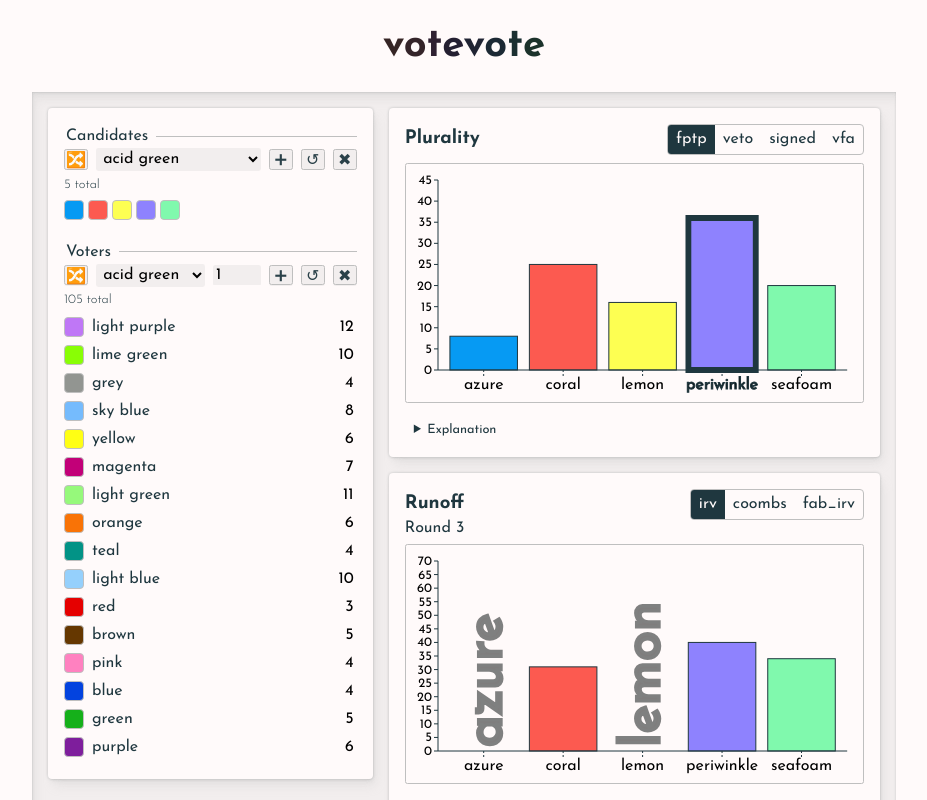
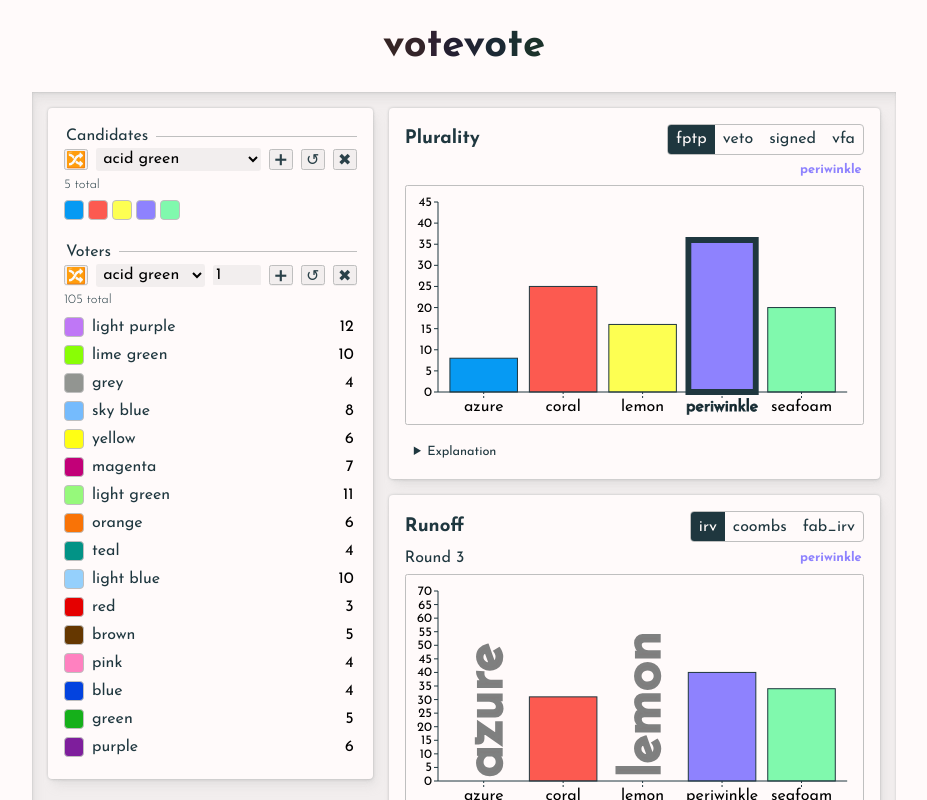
Before and after one commit to tif-calin/votevote, a React (Create React App) app: page / in a window 1280 px wide. Shown: the whole page, without its empty margins (176-1103 px from the left). Built offline with nearby package versions, Linux system fonts and the light colour scheme.

Commit message:
show winners

```diff
--- a/src/views/home/blocks/Block/Block.tsx
+++ b/src/views/home/blocks/Block/Block.tsx
@@ -2,7 +2,7 @@ import React from 'react';
 import styled from 'styled-components';
 import BlockBottom from './BlockBottom';
 import BlockMiddle from './BlockMiddle';
-import BlockTop from './BlockTop';
+import { MemoizedBlockTop } from './BlockTop';
 
 interface Props {
   title: string;
@@ -14,6 +14,7 @@ interface Props {
   round?: number;
   method: string;
   setMethod: (method: string) => void;
+  winners?: string[];
 };
 
 const Container = styled.div`
@@ -24,7 +25,7 @@ const Container = styled.div`
 `;
 
 const Block: React.FC<Props> = ({
-  title, info, round,
+  title, info, round, winners = [],
   method, setMethod,
   children
 }) => {
@@ -37,13 +38,14 @@ const Block: React.FC<Props> = ({
 
   return (
     <Container className="island">
-      <BlockTop
+      <MemoizedBlockTop
         title={title}
         subtitle={info?.[method]?.name}
         options={options}
         selected={method}
         setSelected={setMethod}
         round={round}
+        winners={winners}
       />
 
       <BlockMiddle>{children}</BlockMiddle>
--- a/src/views/home/blocks/Block/BlockTop.tsx
+++ b/src/views/home/blocks/Block/BlockTop.tsx
@@ -1,5 +1,6 @@
 import React from 'react';
 import styled from 'styled-components';
+import ColorName from '../../../../components/ColorName';
 
 const Top = styled.div`
   display: flex;
@@ -50,15 +51,28 @@ const Top = styled.div`
 const SubTop = styled.span`
   line-height: 1;
   font-size: 1rem;
-  margin-top: -0.5rem;
+  display: flex;
+  align-items: flex-end;
+  justify-content: right;
+
+  & > span:first-child {
+    margin-right: auto;
+  }
 `;
 
 interface Props {
-  [key: string]: any;
+  title: string,
+  options: string[],
+  selected: string,
+  setSelected: (method: string) => void,
+  subtitle?: string,
+  round?: number,
+  winners?: string[],
 };
 
 const BlockTop: React.FC<Props> = ({
-  title, options, selected, setSelected, subtitle, round
+  title, options, selected, setSelected,
+  subtitle = '', round, winners
 }) => {
   const [methodName, setMethodName] = React.useState<string>('');
 
@@ -80,8 +94,16 @@ const BlockTop: React.FC<Props> = ({
         ))}
       </form>
     </Top>
-    {(round || round === 0) && <SubTop>Round {round + 1}</SubTop>}
+    <SubTop>
+      <span>{(round || round === 0) && `Round ${round + 1}`}</span>
+      {winners?.length ? winners.map(name => {
+        return <ColorName key={name} name={name} />;
+      }) : null}
+    </SubTop>
   </>);
 };
 
+const MemoizedBlockTop = React.memo(BlockTop);
+
 export default BlockTop;
+export { MemoizedBlockTop };
--- a/src/views/home/blocks/IRVBlock.tsx
+++ b/src/views/home/blocks/IRVBlock.tsx
@@ -53,16 +53,20 @@ const IRVBlock: React.FC<Props> = ({ data }) => {
     }), {})
   }, [data]);
 
-  const [maxVal, minVal] = React.useMemo(() => {
+  const [maxVal, minVal, winners] = React.useMemo(() => {
     if (data?.[selectedMethod]?.length) {
       const rounds = data[selectedMethod];
       const final = rounds[rounds.length - 1] as { [key: string]: number };
       // const final = rounds.at(-1) as { [key: string]: number };
+      const max = Math.max(...Object.values(final || {}));
+      const min = Math.min(...Object.values(final || {}));
+
       return [
-        Math.max(...Object.values(final || {})),
-        Math.min(...Object.values(final || {})),
+        max,
+        min,
+        Object.keys(final).filter(k => final[k] === max),
       ]
-    } else return [undefined, undefined];
+    } else return [undefined, undefined, []];
   }, [data, selectedMethod]);
 
   // React.useEffect(() => { setCurrentRound(0); }, [selectedMethod]);
@@ -75,6 +79,7 @@ const IRVBlock: React.FC<Props> = ({ data }) => {
       method={selectedMethod}
       setMethod={setSelectedMethod}
       round={currentRoundNumber}
+      winners={winners}
     >
       {
         data[selectedMethod] ? <Chart
--- a/src/views/home/blocks/PluralityBlock.tsx
+++ b/src/views/home/blocks/PluralityBlock.tsx
@@ -42,7 +42,7 @@ const PluralityBlock: React.FC<Props> = ({ data }) => {
   const [selectedMethod, setSelectedMethod] = React.useState<string>('fptp');
 
   const Chart = React.useMemo(() => {
-    return info?.[selectedMethod]?.visualization || SignedBarChart
+    return info?.[selectedMethod]?.visualization || SignedBarChart;
   }, [selectedMethod]);
 
   const bars = React.useMemo(() => {
@@ -59,6 +59,12 @@ const PluralityBlock: React.FC<Props> = ({ data }) => {
     }, {});
   }, [data, selectedMethod]);
 
+  const winners = React.useMemo(() => {
+    const best = Math.max(...Object.values(data?.[selectedMethod] || {}));
+    const winners = Object.keys(data?.[selectedMethod] || {}).filter(c => data?.[selectedMethod]?.[c] === best);
+    return winners;
+  }, [data, selectedMethod]);
+
   if (!data?.[selectedMethod]) return null;
   return (
     <Block
@@ -66,6 +72,7 @@ const PluralityBlock: React.FC<Props> = ({ data }) => {
       info={info}
       method={selectedMethod}
       setMethod={setSelectedMethod}
+      winners={winners}
     >
       {
         data[selectedMethod] ? <Chart
```
